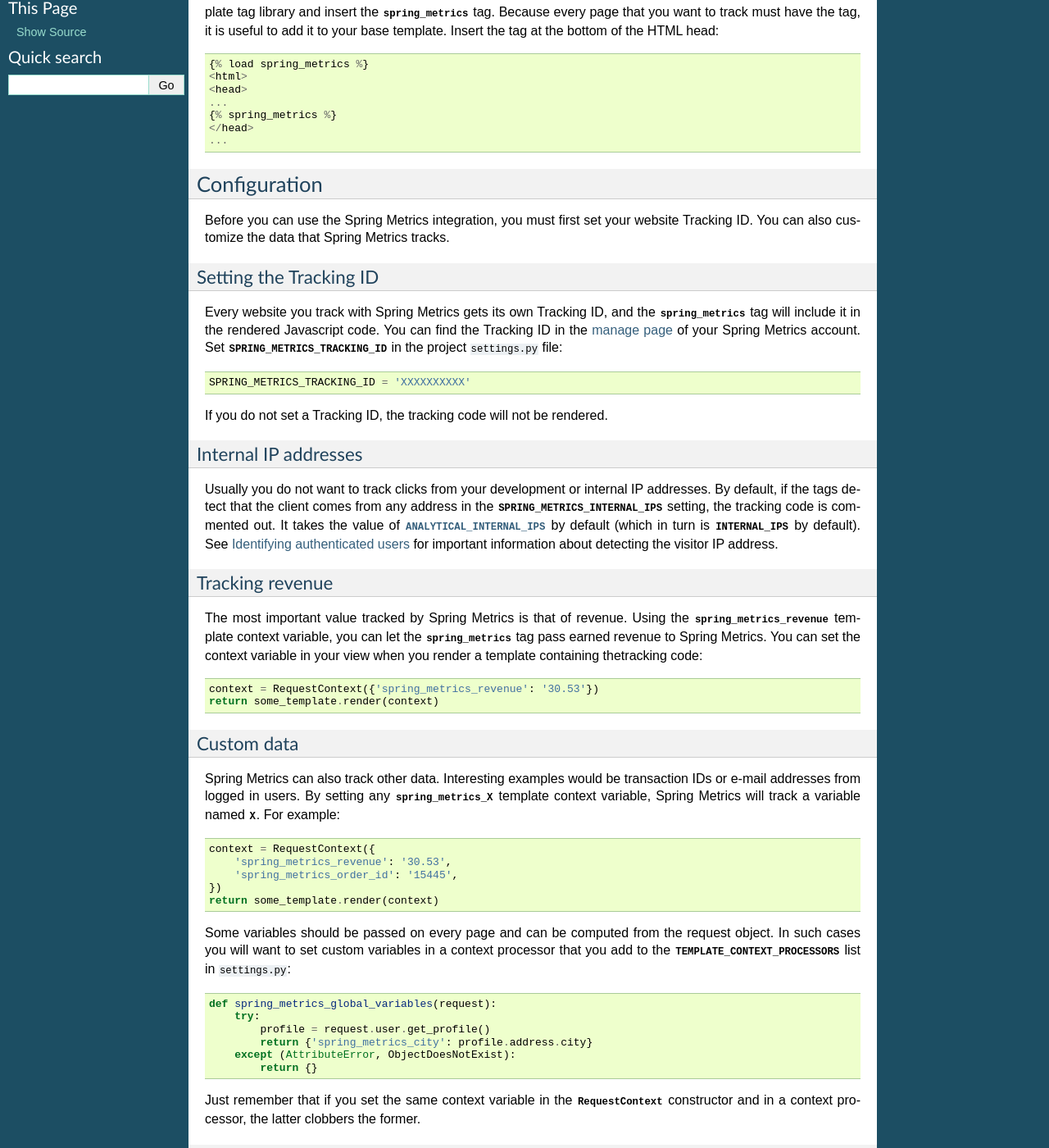
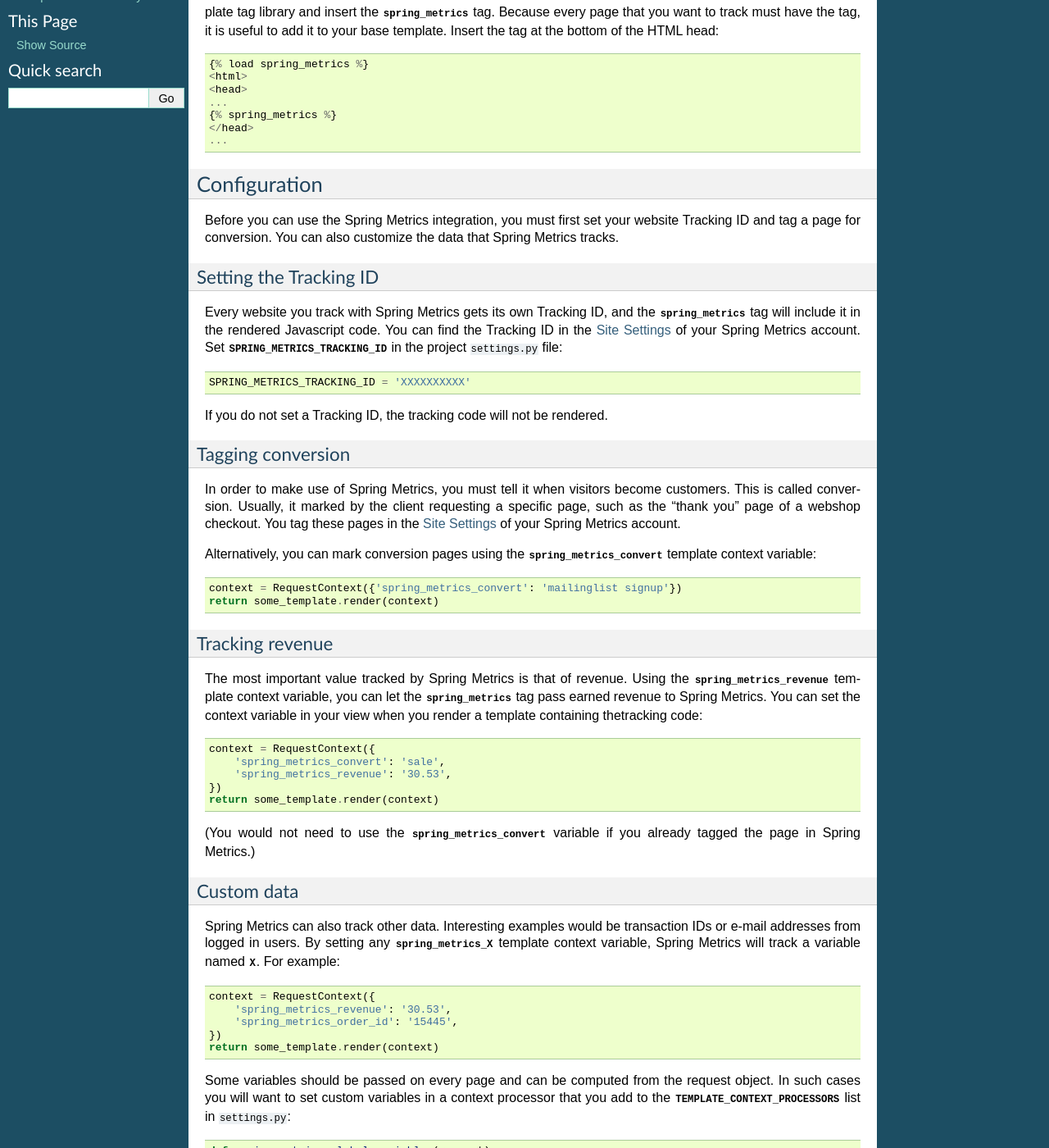
Before and after one commit to jazzband/django-analytical, a Sphinx documentation site: the page built from docs/services/spring_metrics.rst, in a window 1280 px wide and 1400 px high, scrolled down 385 px. Shown: the whole window at 82% size. Built offline with Sphinx 7.4.7, drawn with Linux system fonts in a browser that asks for light colours; some of the changed text lies outside the part shown.

```diff
--- a/docs/services/spring_metrics.rst
+++ b/docs/services/spring_metrics.rst
@@ -44,8 +44,8 @@
 =============
 
 Before you can use the Spring Metrics integration, you must first set
-your website Tracking ID.  You can also customize the data that Spring
-Metrics tracks.
+your website Tracking ID and tag a page for conversion.  You can also
+customize the data that Spring Metrics tracks.
 
 
 Setting the Tracking ID
@@ -53,7 +53,7 @@
 
 Every website you track with Spring Metrics gets its own Tracking ID,
 and the :ttag:`spring_metrics` tag will include it in the rendered
-Javascript code.  You can find the Tracking ID in the `manage page`_
+Javascript code.  You can find the Tracking ID in the `Site Settings`_
 of your Spring Metrics account.  Set :const:`SPRING_METRICS_TRACKING_ID`
 in the project :file:`settings.py` file::
 
@@ -64,16 +64,24 @@
 .. _`manage page`: https://app.springmetrics.com/manage/
 
 
-Internal IP addresses
----------------------
+.. _`Convertion Tagging`:
 
-Usually you do not want to track clicks from your development or
-internal IP addresses.  By default, if the tags detect that the client
-comes from any address in the :const:`SPRING_METRICS_INTERNAL_IPS`
-setting, the tracking code is commented out.  It takes the value of
-:const:`ANALYTICAL_INTERNAL_IPS` by default (which in turn is
-:const:`INTERNAL_IPS` by default).  See :ref:`identifying-visitors` for
-important information about detecting the visitor IP address.
+Tagging conversion
+------------------
+
+In order to make use of Spring Metrics, you must tell it when visitors
+become customers.  This is called conversion.  Usually, it marked by
+the client requesting a specific page, such as the "thank you" page
+of a webshop checkout.  You tag these pages in the `Site Settings`_
+of your Spring Metrics account.
+
+Alternatively, you can mark conversion pages using the
+:data:`spring_metrics_convert` template context variable::
+
+    context = RequestContext({'spring_metrics_convert': 'mailinglist signup'})
+    return some_template.render(context)
+
+.. _`Site Settings`: https://app.springmetrics.com/manage
 
 
 Tracking revenue
@@ -85,8 +93,14 @@
 Metrics.  You can set the context variable in your view when you render
 a template containing thetracking code::
 
-    context = RequestContext({'spring_metrics_revenue': '30.53'})
+    context = RequestContext({
+        'spring_metrics_convert': 'sale',
+        'spring_metrics_revenue': '30.53',
+    })
     return some_template.render(context)
+
+(You would not need to use the :data:`spring_metrics_convert` variable
+if you already tagged the page in Spring Metrics.)
 
 
 Custom data
@@ -128,6 +142,18 @@
 Spring Metrics automatically.  See :ref:`identifying-visitors`.
 
 
+Internal IP addresses
+---------------------
+
+Usually you do not want to track clicks from your development or
+internal IP addresses.  By default, if the tags detect that the client
+comes from any address in the :const:`SPRING_METRICS_INTERNAL_IPS`
+setting, the tracking code is commented out.  It takes the value of
+:const:`ANALYTICAL_INTERNAL_IPS` by default (which in turn is
+:const:`INTERNAL_IPS` by default).  See :ref:`identifying-visitors` for
+important information about detecting the visitor IP address.
+
+
 ----
 
 Thanks go to Spring Metrics for their support with the development of
```
Also changed, not shown: 2 other files.
